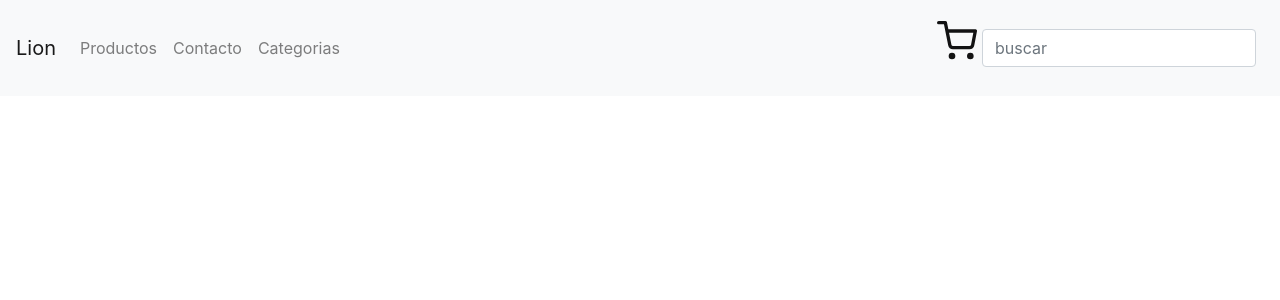
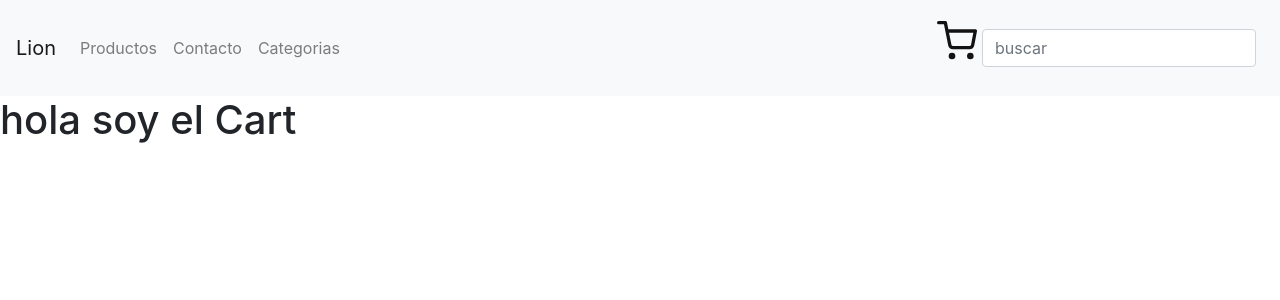
Before and after one commit to hallen95/ecommerce-lion, a React (Create React App) app: page /cart in a window 1280 px wide. Shown: the top 300 px of the page. Built offline with nearby package versions, Linux system fonts and the light colour scheme.

Commit message:
ejercicio Eventos terminado

```diff
--- a/src/App.js
+++ b/src/App.js
@@ -4,7 +4,7 @@ import NavBar from './components/navBar/NavBar';
 import ItemDetailContainer from './components/itemDetailContainer/ItemDetailContainer';
 import ItemListContainer from './components/itemListContainer/ItemListContainer';
 import { BrowserRouter, Route, Switch } from "react-router-dom";
-
+import Cart from './components/cart/Cart'
 
 
 function App() {
@@ -21,6 +21,9 @@ function App() {
         <Route exact path='/item/:id'>
           <ItemDetailContainer />
         </Route>
+        <Route exact path='/cart'>
+          <Cart/>
+        </Route>
       </Switch>
     </BrowserRouter>
   );
--- /dev/null
+++ b/src/components/cart/Cart.jsx
@@ -0,0 +1,10 @@
+import React from 'react'
+
+const Cart = () => {
+
+    return (
+        <h1>hola soy el Cart</h1>
+    )
+}
+
+export default Cart;
--- a/src/components/itemCount/ItemCount.js
+++ b/src/components/itemCount/ItemCount.js
@@ -1,7 +1,8 @@
 import React from 'react';
 import './itemCount.css';
+import { Link } from 'react-router-dom'
 
-const ItemCount = ({suma, resta, onAdd, contador, contadorCarrito, confirm}) => {
+const ItemCount = ({suma, resta, onAdd, contador, contadorCarrito}) => {
 
     return (
         <React.Fragment>
@@ -13,9 +14,13 @@ const ItemCount = ({suma, resta, onAdd, contador, contadorCarrito, confirm}) =>
                         onClick={onAdd}>
                     agregar {contador} {contador <= 1 ? 'articulo' : 'articulos'}
                 </button>
-                {contadorCarrito &&
-            <button onClick={confirm}>{`confirmar compra por ${contadorCarrito}`}</button>}
-            </div>
+                <Link to='/cart'>
+                    {contadorCarrito &&
+                    <button>
+                        {`confirmar compra por ${contadorCarrito}`}
+                    </button>}
+                </Link>
+                </div>
         </React.Fragment>
     )
 };
--- a/src/components/itemDetail/ItemDetail.js
+++ b/src/components/itemDetail/ItemDetail.js
@@ -26,10 +26,6 @@ const ItemDetail = ({getItem}) => {
         console.log(contador);
     }
 
-    const confirm = () => {
-        alert(`sus productos totales son ${contadorCarrito} y se añadirán al carrito`)
-    }
-
     return (
         <React.Fragment>
             <div className="itemDetailStyle"><h2>
@@ -42,7 +38,6 @@ const ItemDetail = ({getItem}) => {
                 suma={suma}
                 resta={resta}
                 onAdd={onAdd}
-                confirm={confirm}
                 contador={contador}
                 contadorCarrito={contadorCarrito}/>
         </React.Fragment>
```
Also changed, not shown: 1 other file (tests, documents, lock files or other folders).
